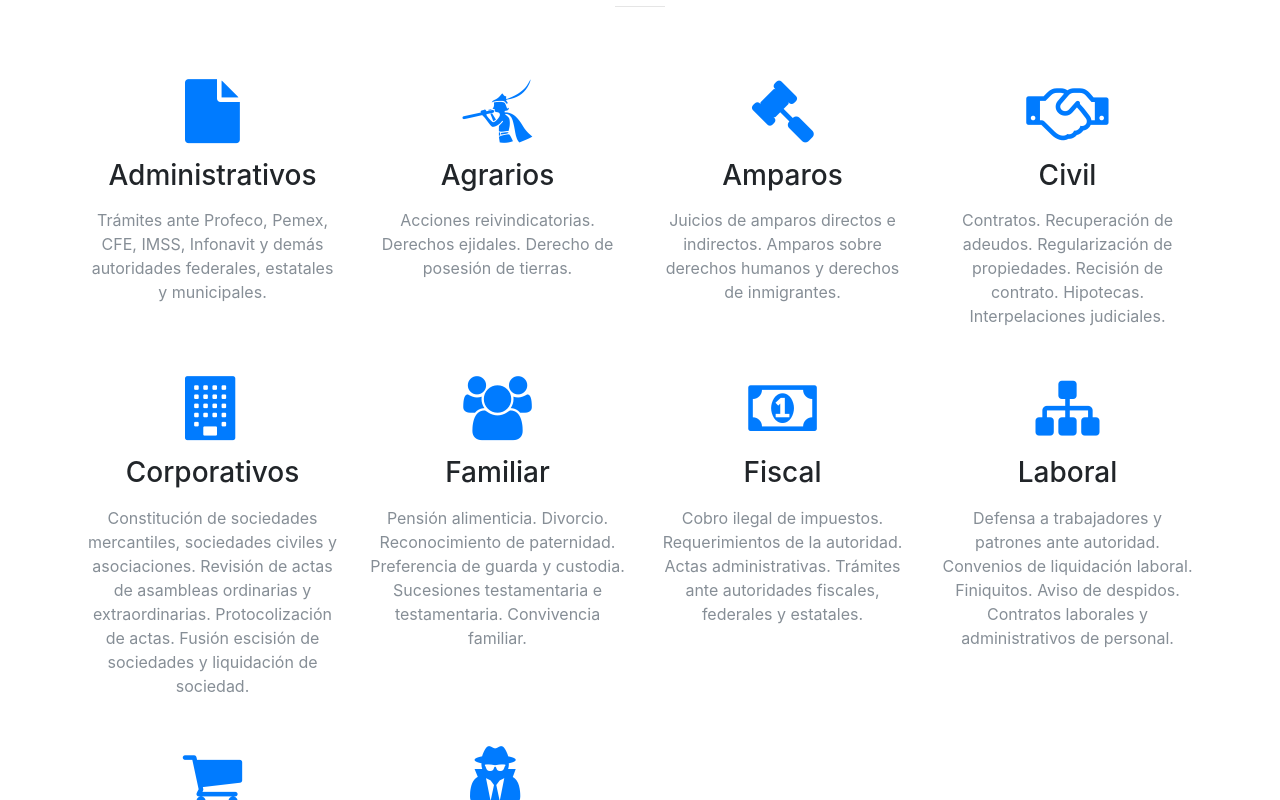
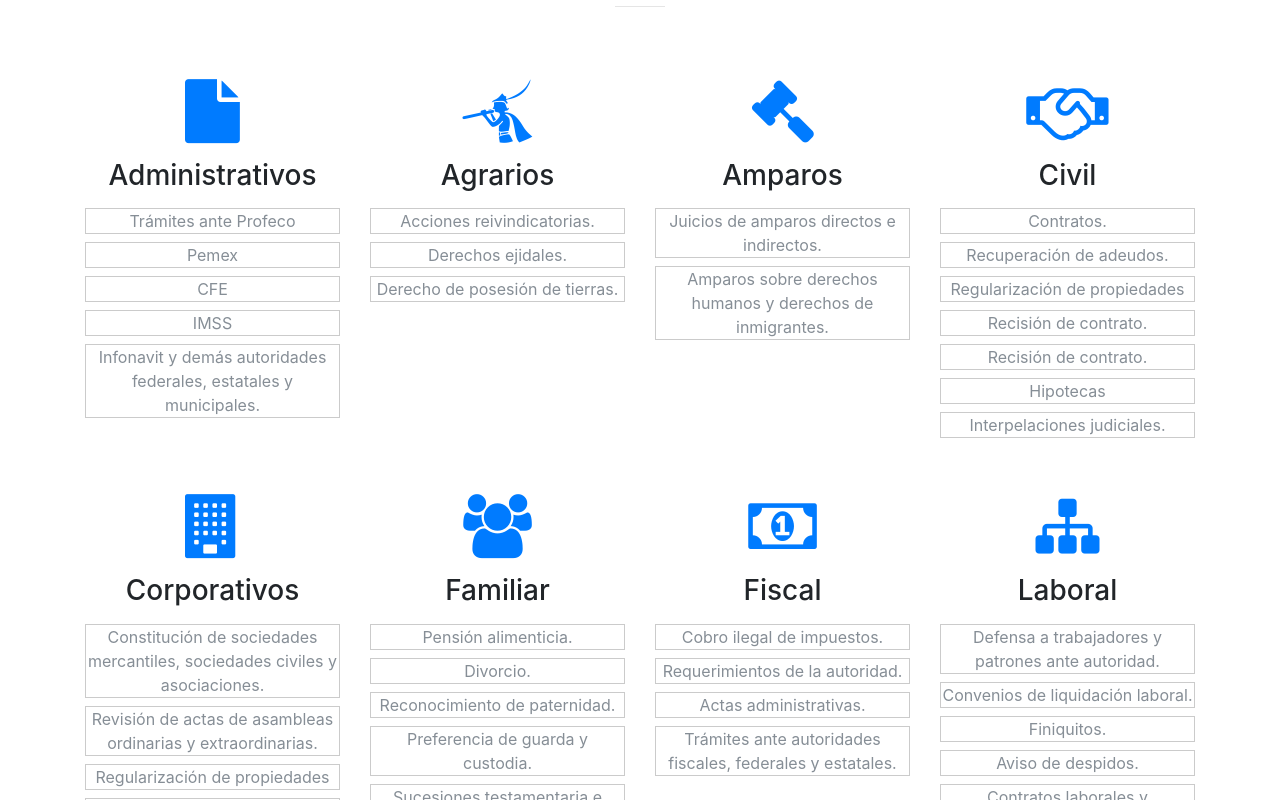
Before and after one commit to Zeroxys/bertruy, a website with bundled scripts: page index.html in a window 1280 px wide. Shown: the part 2000-2800 px from the top of the page. Built offline with nearby package versions, Linux system fonts and the light colour scheme.

Commit message:
add services

```diff
--- a/index.html
+++ b/index.html
@@ -190,9 +190,13 @@
             <div class="service-box mt-5 mx-auto">
               <i class="fa fa-4x fa-file text-primary mb-3 sr-icons"></i>
               <h3 class="mb-3">Administrativos</h3>
-              <p class="text-muted mb-0">
-                  Trámites ante Profeco, Pemex, CFE, IMSS, Infonavit y demás autoridades federales, estatales y municipales.
-              </p>
+              <ul class="text-muted mb-0 services">
+                <li>Trámites ante Profeco</li>
+                <li>Pemex</li>
+                <li>CFE</li>
+                <li>IMSS</li>
+                <li>Infonavit y demás autoridades federales, estatales y municipales.</li>
+              </ul>
             </div>
           </div>
 
@@ -200,10 +204,11 @@
             <div class="service-box mt-5 mx-auto">
               <i class="fa fa-4x fa-pied-piper-alt text-primary mb-3 sr-icons"></i>
               <h3 class="mb-3">Agrarios</h3>
-              <p class="text-muted mb-0">
-                  Acciones reivindicatorias.
-                  Derechos ejidales.
-                  Derecho de posesión de tierras.</p>
+              <ul class="text-muted mb-0 services">
+                  <li>Acciones reivindicatorias.</li>
+                  <li>Derechos ejidales.</li>
+                  <li>Derecho de posesión de tierras.</li>
+                </ul>
             </div>
           </div>
 
@@ -211,24 +216,25 @@
             <div class="service-box mt-5 mx-auto">
               <i class="fa fa-4x fa-gavel text-primary mb-3 sr-icons"></i>
               <h3 class="mb-3">Amparos</h3>
-              <p class="text-muted mb-0">
-                  Juicios de amparos directos e indirectos.
-                  Amparos sobre derechos humanos y derechos de inmigrantes.
-              </p>
+              <ul class="text-muted mb-0 services">
+                <li>Juicios de amparos directos e indirectos.</li>
+                <li>Amparos sobre derechos humanos y derechos de inmigrantes.</li>
+              </ul>
             </div>
           </div>
           <div class="col-lg-3 col-md-6 text-center">
             <div class="service-box mt-5 mx-auto">
               <i class="fa fa-4x fa-handshake-o text-primary mb-3 sr-icons"></i>
               <h3 class="mb-3">Civil</h3>
-              <p class="text-muted mb-0">
-                  Contratos.
-                  Recuperación de adeudos.
-                  Regularización de propiedades.
-                  Recisión de contrato.
-                  Hipotecas.
-                  Interpelaciones judiciales.
-              </p>
+              <ul class="text-muted mb-0 services">
+                <li>Contratos.</li>
+                <li>Recuperación de adeudos.</li>
+                <li>Regularización de propiedades</li>
+                <li>Recisión de contrato.</li>
+                <li>Recisión de contrato.</li>
+                <li>Hipotecas</li>
+                <li>Interpelaciones judiciales.</li>
+              </ul>
             </div>
           </div>
 
@@ -236,50 +242,52 @@
               <div class="service-box mt-5 mx-auto">
                 <i class="fa fa-4x fa-building text-primary mb-3 sr-icons"></i>
                 <h3 class="mb-3">Corporativos</h3>
-                <p class="text-muted mb-0">
-                    Constitución de sociedades mercantiles, sociedades civiles y asociaciones.
-                    Revisión de actas de asambleas ordinarias y extraordinarias.
-                    Protocolización de actas.
-                    Fusión escisión de sociedades y liquidación de sociedad.
-                </p>
+                <ul class="text-muted mb-0 services">
+                  <li>Constitución de sociedades mercantiles, sociedades civiles y asociaciones.</li>
+                  <li>Revisión de actas de asambleas ordinarias y extraordinarias.</li>
+                  <li>Regularización de propiedades</li>
+                  <li>Protocolización de actas.</li>
+                  <li>Fusión escisión de sociedades y liquidación de sociedad.</li>
+                </ul>
               </div>
             </div>
             <div class="col-lg-3 col-md-6 text-center">
               <div class="service-box mt-5 mx-auto">
                 <i class="fa fa-4x fa-users text-primary mb-3 sr-icons"></i>
                 <h3 class="mb-3">Familiar</h3>
-                <p class="text-muted mb-0">
-                    Pensión alimenticia.
-                    Divorcio.
-                    Reconocimiento de paternidad.
-                    Preferencia de guarda y custodia.
-                    Sucesiones testamentaria e testamentaria.
-                    Convivencia familiar.</p>
+                <ul class="text-muted mb-0 services">
+                  <li>Pensión alimenticia.</li>
+                  <li>Divorcio.</li>
+                  <li>Reconocimiento de paternidad.</li>
+                  <li>Preferencia de guarda y custodia.</li>
+                  <li>Sucesiones testamentaria e testamentaria.</li>
+                  <li>Convivencia familiar.</li>
+                </ul>
               </div>
             </div>
             <div class="col-lg-3 col-md-6 text-center">
               <div class="service-box mt-5 mx-auto">
                 <i class="fa fa-4x  fa-money text-primary mb-3 sr-icons"></i>
                 <h3 class="mb-3">Fiscal</h3>
-                <p class="text-muted mb-0">
-                  Cobro ilegal de impuestos.
-                  Requerimientos de la autoridad.
-                  Actas administrativas.
-                  Trámites ante autoridades fiscales, federales y estatales.
-                </p>
+                <ul class="text-muted mb-0 services">
+                  <li>Cobro ilegal de impuestos.</li>
+                  <li>Requerimientos de la autoridad.</li>
+                  <li>Actas administrativas.</li>
+                  <li>Trámites ante autoridades fiscales, federales y estatales.</li>
+                </ul>
               </div>
             </div>
             <div class="col-lg-3 col-md-6 text-center">
               <div class="service-box mt-5 mx-auto">
                 <i class="fa fa-4x fa-sitemap text-primary mb-3 sr-icons"></i>
                 <h3 class="mb-3">Laboral</h3>
-                <p class="text-muted mb-0">
-                  Defensa a trabajadores y patrones ante autoridad.
-                  Convenios de liquidación laboral.
-                  Finiquitos.
-                  Aviso de despidos.
-                  Contratos laborales y administrativos de personal.
-                </p>
+                <ul class="text-muted mb-0 services">
+                  <li>Defensa a trabajadores y patrones ante autoridad.</li>
+                  <li>Convenios de liquidación laboral.</li>
+                  <li>Finiquitos.</li>
+                  <li>Aviso de despidos.</li>
+                  <li>Contratos laborales y administrativos de personal.</li>
+                </ul>
               </div>
             </div>
 
@@ -287,10 +295,10 @@
                 <div class="service-box mt-5 mx-auto">
                   <i class="fa fa-4x fa-shopping-cart text-primary mb-3 sr-icons"></i>
                   <h3 class="mb-3">Mercantil</h3>
-                  <p class="text-muted mb-0">
-                      Recuperación de adeudos.
-                      Juicios mercantiles, concursales, ejecutivos y ordinarios mercantiles.
-                  </p>
+                  <ul class="text-muted mb-0 services">
+                    <li>Recuperación de adeudos.</li>
+                    <li>Juicios mercantiles, concursales, ejecutivos y ordinarios mercantiles.</li>
+                  </ul>
                 </div>
               </div>
 
@@ -298,10 +306,10 @@
                   <div class="service-box mt-5 mx-auto">
                     <i class="fa fa-4x fa-user-secret text-primary mb-3 sr-icons"></i>
                     <h3 class="mb-3">Penal</h3>
-                    <p class="text-muted mb-0">
-                        Asistencia en la tramitación de querellas y denuncias.
-                        Defensa jurídica en juicios penales.
-                    </p>
+                    <ul class="text-muted mb-0 services">
+                        <li>Asistencia en la tramitación de querellas y denuncias.</li>
+                        <li>Defensa jurídica en juicios penales.</li>
+                      </ul>
                   </div>
               </div>
 
--- a/scss/_services.scss
+++ b/scss/_services.scss
@@ -1,3 +1,14 @@
 .service-box {
   max-width: 400px;
 }
+
+.services {
+  list-style: none;
+  padding:0;
+}
+
+.services li {
+  //border:1px solid #1D4E90;
+  border:1px solid #cbcbcb;
+  margin:8px 0 8px 0;
+}
```
Also changed, not shown: css/creative.css, css/creative.min.css.
